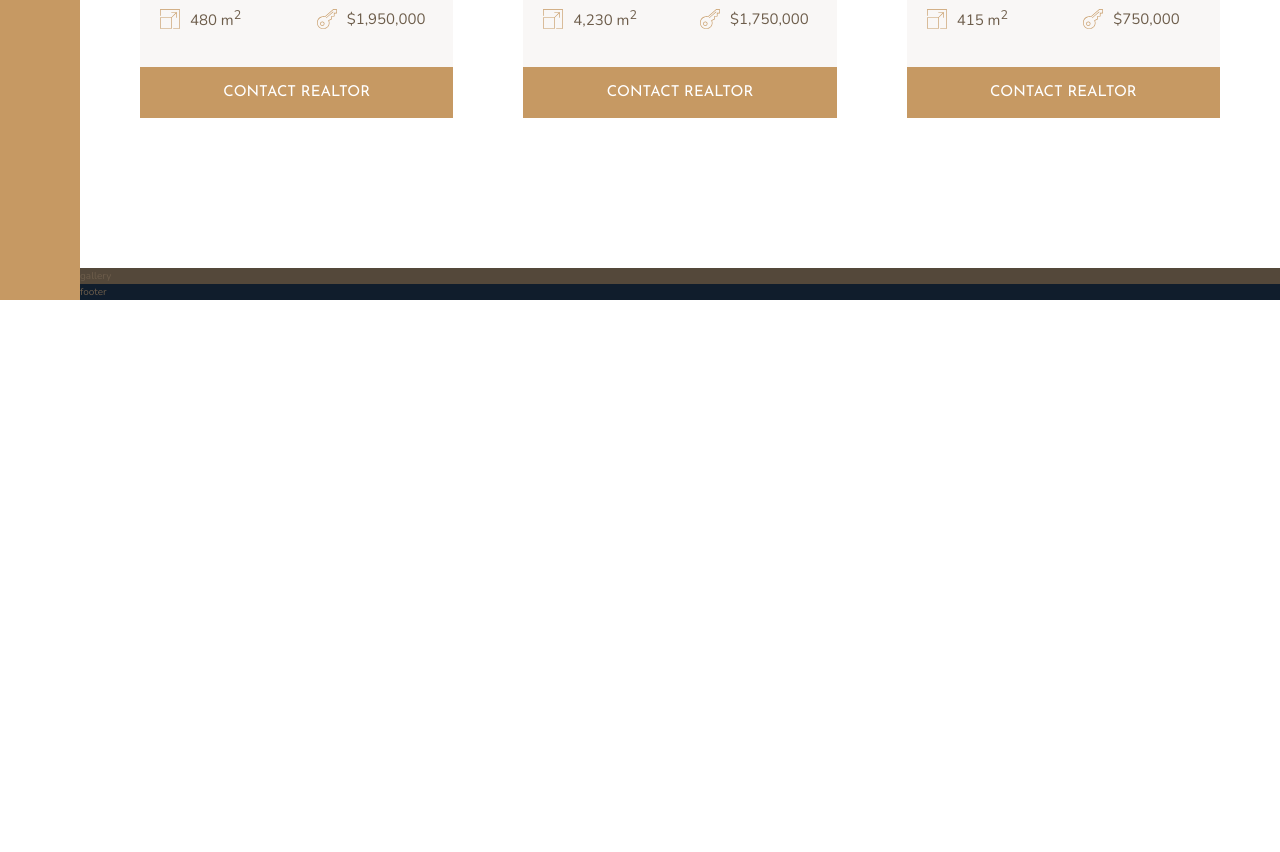
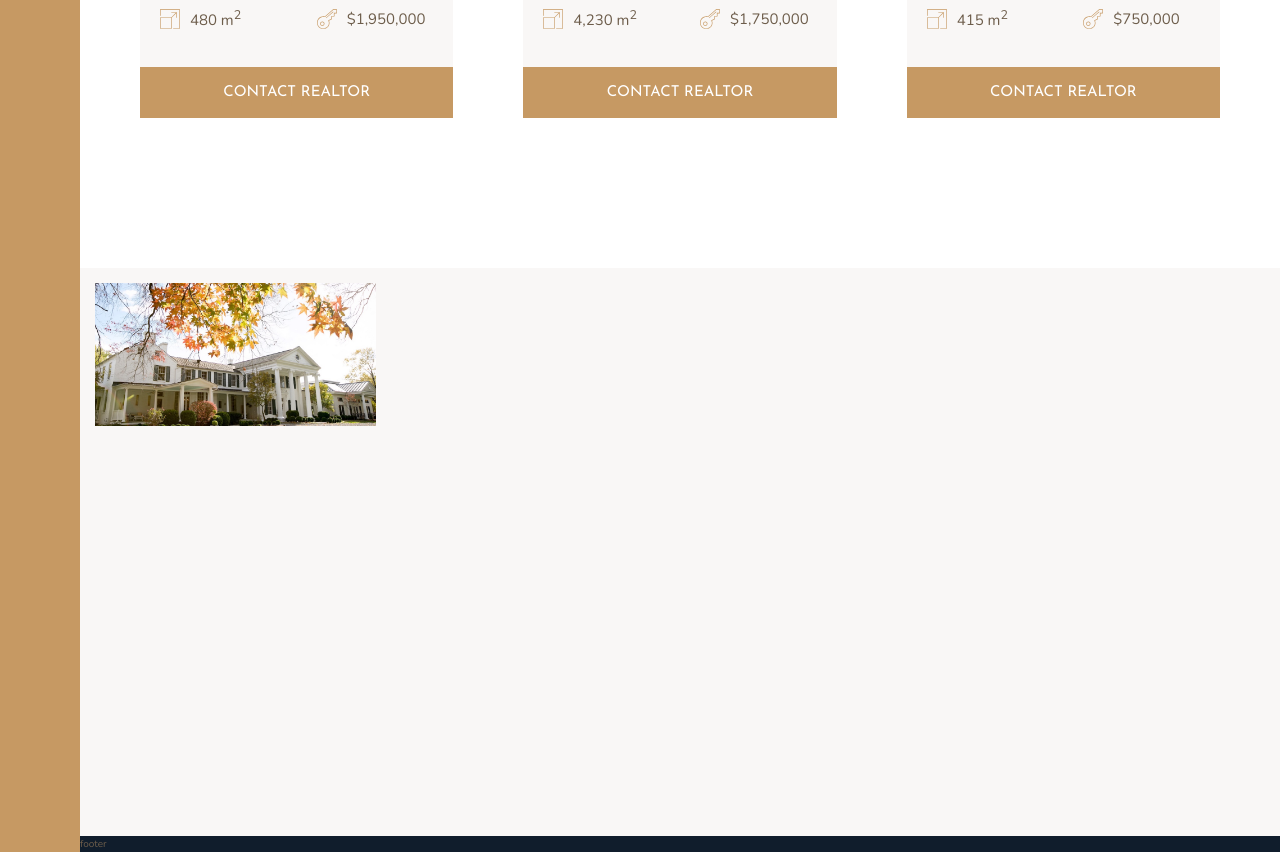
Before and after one commit to SZwerling/nexter, a website: page index.html in a window 1280 px wide. Shown: the part 2828-3680 px from the top of the page. Before the commit the page ends 3128 px from the top, so only its background shows below. Drawn offline with nearby package versions, Linux system fonts and the light colour scheme.

Commit message:
start gallery layout

```diff
--- a/index.html
+++ b/index.html
@@ -295,7 +295,13 @@
             <button class="btn home__btn">contact realtor</button>
          </div>
       </section>
-      <section class="gallery">gallery</section>
+      <section class="gallery">
+         <figure class="gallery__item gallery__item--1">
+            <img src="img/gal-1.jpeg" alt="gallery image one" width="200" height="200" class="gallery__img">
+         </figure>
+
+
+      </section>
       <footer class="footer">footer</footer>
    </body>
 </html>
--- a/sass/_gallery.scss
+++ b/sass/_gallery.scss
@@ -1,4 +1,24 @@
 .gallery {
-    background: $color-grey-dark-1;
+    background-color: $color-grey-light-1;
     grid-column: full-start / full-end;
+    padding: 1.5rem;
+
+    display: grid;
+    grid-template-columns: repeat(8, 1fr);
+    grid-template-rows: repeat(7, 5vw);
+    grid-gap: 1.5rem;
+
+    &__item {
+        &--1 {
+            grid-row: 1 / span 2;
+            grid-column: 1 / span 2;
+        }
+    }
+
+    &__img {
+        width: 100%;
+        height: 100%;
+        object-fit: cover;
+        display: block;
+    }
 }
```
Also changed, not shown: css/style.css.
